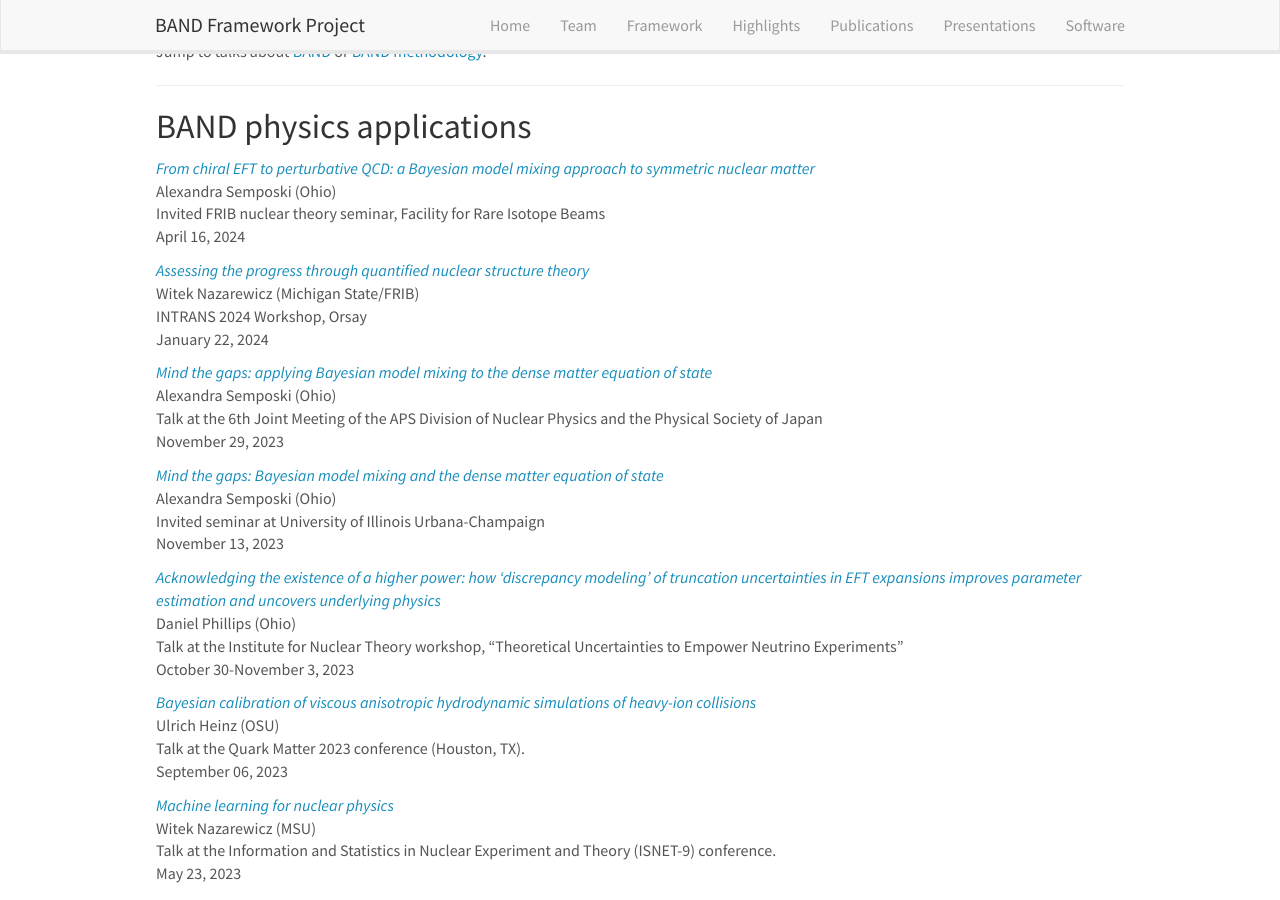
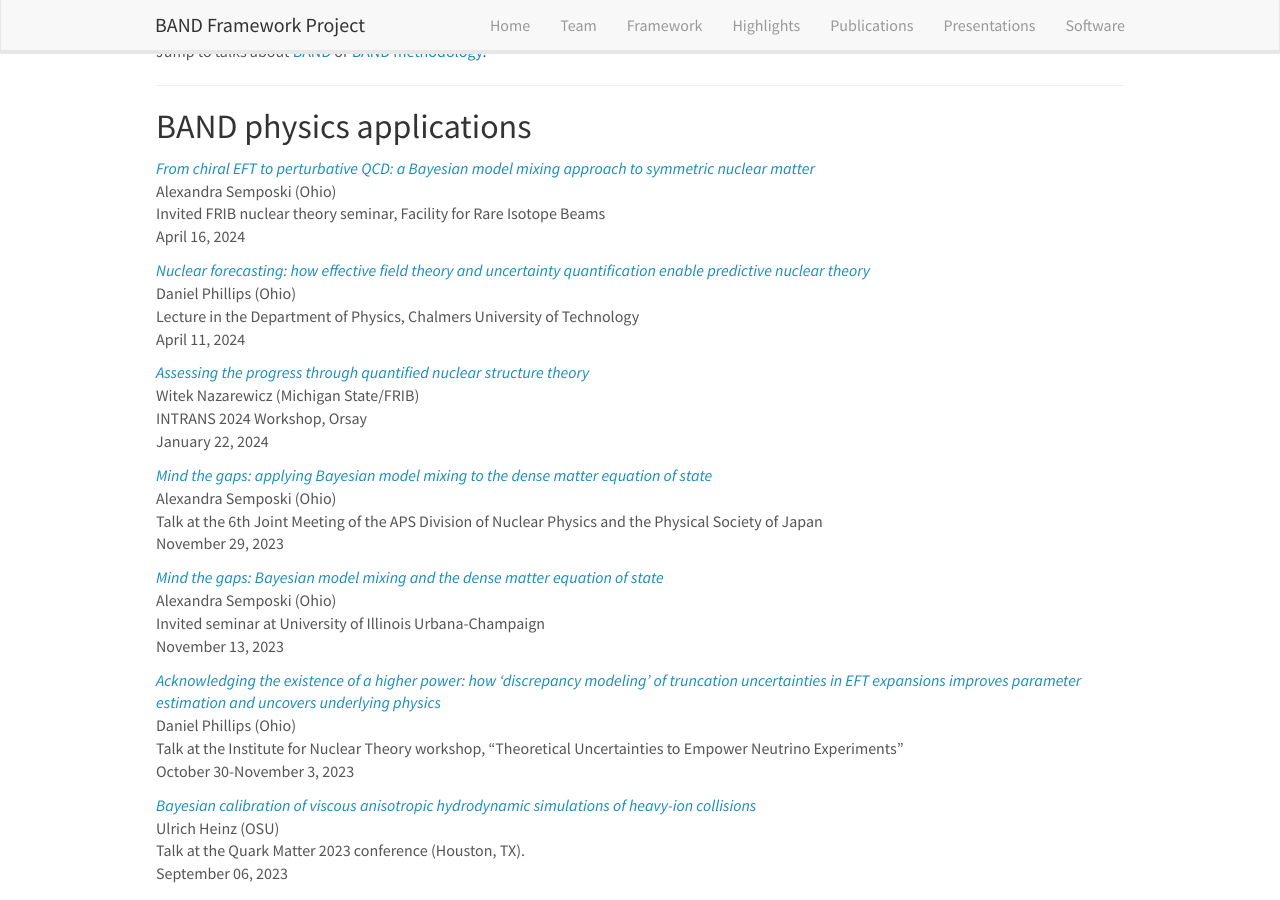
Before and after one commit to bandframework/bandframework.github.io, a Jekyll site: the page built from _pages/presentations.md, in a window 1280 px wide and 900 px high, scrolled down 3911 px. Built offline with Jekyll 4.4.1, drawn with Linux system fonts in a browser that asks for light colours; nearby versions of some CDN libraries.

Commit message:
Added Phillips Chalmers talk to presentations

```diff
--- a/_data/presentations.yml
+++ b/_data/presentations.yml
@@ -7,6 +7,19 @@
   presenter: Alexandra Semposki (Ohio)
   link:
     url: https://www.youtube.com/watch?v=W5Z15sw1maY
+  highlight: 0
+  type: physics
+  news2:
+
+- title: "Nuclear forecasting: how effective field theory and uncertainty quantification enable predictive nuclear theory"
+  image:
+  location: >
+    Lecture in the Department of Physics, Chalmers University of Technology
+  date: >
+    April 11, 2024
+  presenter: Daniel Phillips (Ohio)
+  link:
+    url: https://www.dropbox.com/scl/fi/kmp72a8v8y242gjg0hs3h/PhillipsChalmersLecture.pdf?rlkey=v8j0rh5q7rzmrtw96d9zyllmi&st=6wnkriwh&dl=0
   highlight: 0
   type: physics
   news2:
```
